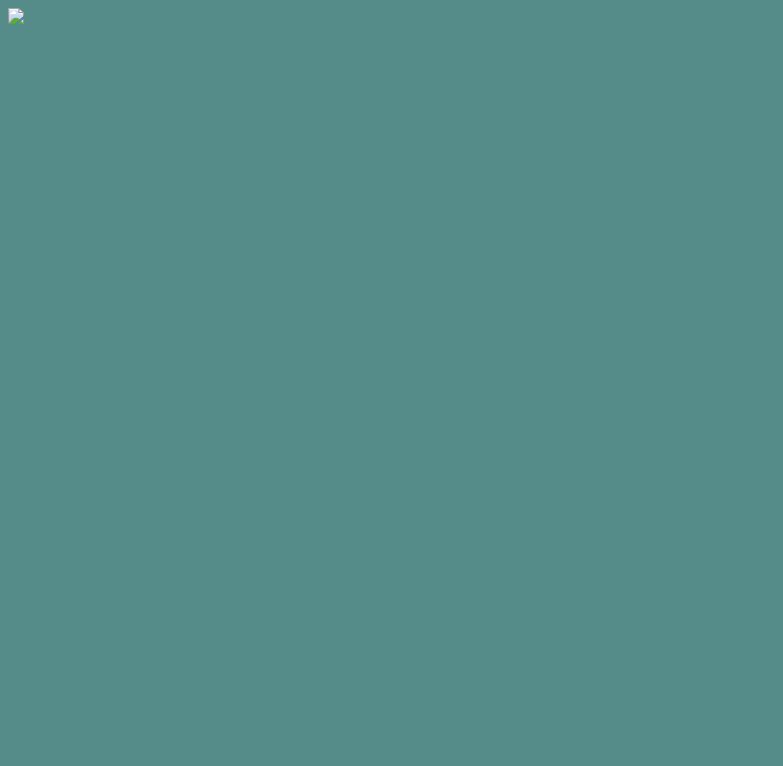
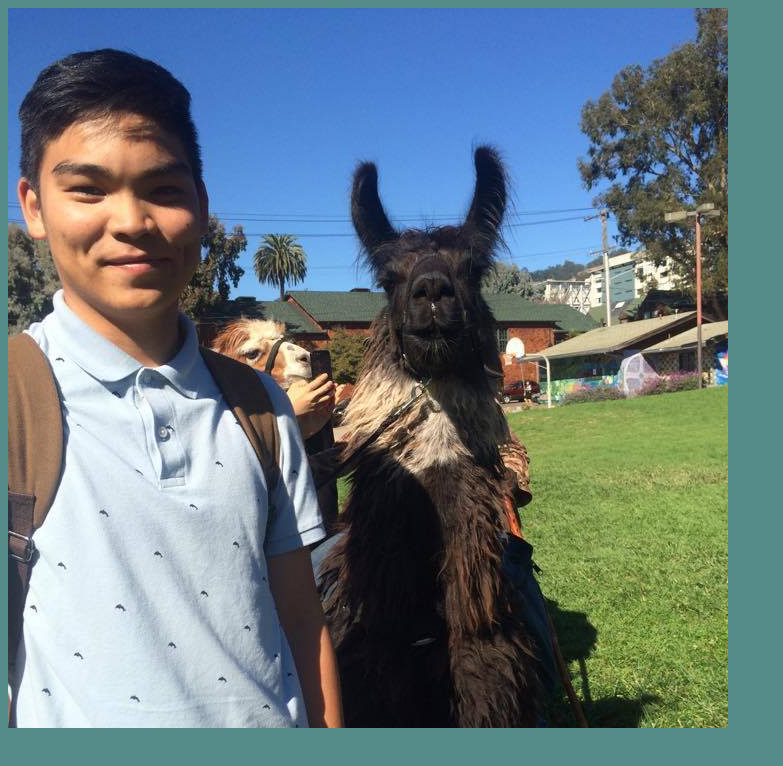
Before and after one commit to cscasalme/cscasalme.github.io, a plain HTML site: page index.html in a window 1280 px wide. Shown: the whole page, without its empty margins (0-783 px from the left). Drawn offline with Linux system fonts and the light colour scheme.

Commit message:
fixed image

```diff
--- a/index.html
+++ b/index.html
@@ -6,7 +6,7 @@
     </head>
 
 	<body bgcolor="#558C89">
-        <img src="images/profile.jpeg">
+        <img src="images/profile.jpg">
     </body>
 
 </html>
```
